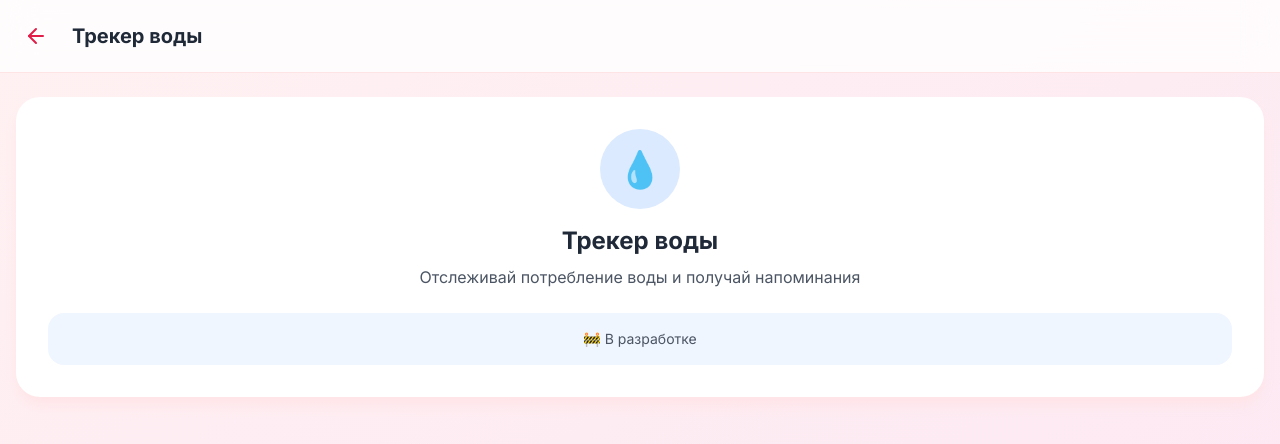
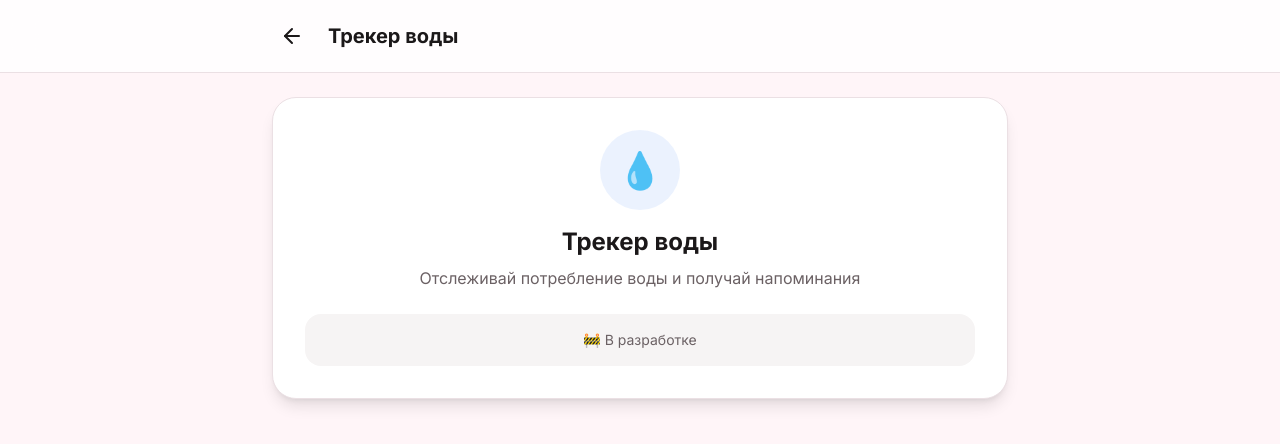
Before and after one commit to FuserOne1/fitmate-ai, a Next.js app: page /water in a window 1280 px wide. Shown: the top 444 px of the page. Built offline with nearby package versions, Linux system fonts and the light colour scheme.

Commit message:
fix: add theme support to ALL pages

```diff
--- a/src/app/body/page.tsx
+++ b/src/app/body/page.tsx
@@ -2,24 +2,28 @@
 
 import Link from 'next/link'
 import { ArrowLeft } from 'lucide-react'
+import { useTheme } from '@/lib/theme'
 
 export default function BodyPage() {
+  const { themeConfig } = useTheme()
   return (
-    <div className="min-h-screen bg-gradient-to-br from-rose-50 to-pink-100">
-      <header className="sticky top-0 z-50 bg-white/80 backdrop-blur-lg border-b border-rose-100">
-        <div className="max-w-7xl mx-auto px-4 py-4 flex items-center gap-4">
-          <Link href="/" className="p-2 hover:bg-rose-100 rounded-xl transition-colors">
-            <ArrowLeft className="w-6 h-6 text-rose-600" />
+    <div className={`min-h-screen ${themeConfig.colors.bg} transition-colors duration-300`}>
+      <header className="sticky top-0 z-50 bg-[hsl(var(--bg-secondary))]/80 backdrop-blur-lg border-b border-[hsl(var(--border))]">
+        <div className="max-w-3xl mx-auto px-4 py-4 flex items-center gap-4">
+          <Link href="/" className="p-2 hover:bg-[hsl(var(--muted))] rounded-xl transition-colors">
+            <ArrowLeft className={`w-6 h-6 ${themeConfig.colors.primaryText}`} />
           </Link>
-          <h1 className="text-xl font-bold text-gray-800">Фото тела</h1>
+          <h1 className="text-xl font-bold text-[hsl(var(--text-primary))]">Фото тела</h1>
         </div>
       </header>
-      <main className="max-w-7xl mx-auto px-4 py-6">
-        <div className="bg-white rounded-3xl p-8 shadow-lg shadow-rose-100 text-center">
-          <div className="text-4xl mb-4">📸</div>
-          <h2 className="text-2xl font-bold text-gray-800 mb-2">Фото тела</h2>
-          <p className="text-gray-600 mb-6">Загружай фото и отслеживай визуальный прогресс</p>
-          <div className="bg-rose-50 rounded-2xl p-4 text-sm text-gray-600">🚧 В разработке</div>
+      <main className="max-w-3xl mx-auto px-4 py-6">
+        <div className="bg-[hsl(var(--card))] rounded-3xl p-8 shadow-lg border border-[hsl(var(--border))] text-center">
+          <div className="w-20 h-20 bg-pink-500/10 rounded-full flex items-center justify-center mx-auto mb-4">
+            <span className="text-4xl">📸</span>
+          </div>
+          <h2 className="text-2xl font-bold text-[hsl(var(--text-primary))] mb-2">Фото тела</h2>
+          <p className="text-[hsl(var(--text-secondary))] mb-6">Загружай фото и отслеживай визуальный прогресс</p>
+          <div className="bg-[hsl(var(--muted))] rounded-2xl p-4 text-sm text-[hsl(var(--text-secondary))]">🚧 В разработке</div>
         </div>
       </main>
     </div>
--- a/src/app/settings/page.tsx
+++ b/src/app/settings/page.tsx
@@ -1,33 +1,39 @@
 'use client'
 
 import Link from 'next/link'
-import { ArrowLeft } from 'lucide-react'
+import { ArrowLeft, User, Bell, Palette } from 'lucide-react'
+import { useTheme } from '@/lib/theme'
 
 export default function SettingsPage() {
+  const { themeConfig } = useTheme()
+
   return (
-    <div className="min-h-screen bg-gradient-to-br from-rose-50 to-pink-100">
-      <header className="sticky top-0 z-50 bg-white/80 backdrop-blur-lg border-b border-rose-100">
-        <div className="max-w-7xl mx-auto px-4 py-4 flex items-center gap-4">
-          <Link href="/" className="p-2 hover:bg-rose-100 rounded-xl transition-colors">
-            <ArrowLeft className="w-6 h-6 text-rose-600" />
+    <div className={`min-h-screen ${themeConfig.colors.bg} transition-colors duration-300`}>
+      <header className="sticky top-0 z-50 bg-[hsl(var(--bg-secondary))]/80 backdrop-blur-lg border-b border-[hsl(var(--border))]">
+        <div className="max-w-3xl mx-auto px-4 py-4 flex items-center gap-4">
+          <Link href="/" className="p-2 hover:bg-[hsl(var(--muted))] rounded-xl transition-colors">
+            <ArrowLeft className={`w-6 h-6 ${themeConfig.colors.primaryText}`} />
           </Link>
-          <h1 className="text-xl font-bold text-gray-800">Настройки</h1>
+          <h1 className="text-xl font-bold text-[hsl(var(--text-primary))]">Настройки</h1>
         </div>
       </header>
 
-      <main className="max-w-7xl mx-auto px-4 py-6">
-        <div className="bg-white rounded-3xl p-8 shadow-lg shadow-rose-100 text-center">
-          <div className="w-20 h-20 bg-gray-100 rounded-full flex items-center justify-center mx-auto mb-4">
-            <span className="text-4xl">⚙️</span>
-          </div>
-          <h2 className="text-2xl font-bold text-gray-800 mb-2">
-            Настройки
-          </h2>
-          <p className="text-gray-600 mb-6">
-            Управление профилем, напоминаниями и темой оформления
-          </p>
-          <div className="bg-gray-50 rounded-2xl p-4 text-sm text-gray-600">
-            🚧 В разработке
+      <main className="max-w-3xl mx-auto px-4 py-6">
+        <div className="bg-[hsl(var(--card))] rounded-3xl p-6 shadow-lg border border-[hsl(var(--border))]">
+          <h2 className="text-lg font-bold text-[hsl(var(--text-primary))] mb-4">⚙️ Настройки</h2>
+          <div className="space-y-3">
+            <Link href="/settings/profile" className="flex items-center p-4 rounded-xl bg-[hsl(var(--muted))] hover:bg-[hsl(var(--muted))]/80 transition-colors">
+              <User className={`w-6 h-6 ${themeConfig.colors.primaryText} mr-4`} />
+              <span className="font-medium text-[hsl(var(--text-primary))]">Профиль</span>
+            </Link>
+            <Link href="/settings/reminders" className="flex items-center p-4 rounded-xl bg-[hsl(var(--muted))] hover:bg-[hsl(var(--muted))]/80 transition-colors">
+              <Bell className={`w-6 h-6 ${themeConfig.colors.primaryText} mr-4`} />
+              <span className="font-medium text-[hsl(var(--text-primary))]">Напоминания</span>
+            </Link>
+            <Link href="/settings/theme" className="flex items-center p-4 rounded-xl bg-[hsl(var(--muted))] hover:bg-[hsl(var(--muted))]/80 transition-colors">
+              <Palette className={`w-6 h-6 ${themeConfig.colors.primaryText} mr-4`} />
+              <span className="font-medium text-[hsl(var(--text-primary))]">Тема</span>
+            </Link>
           </div>
         </div>
       </main>
--- a/src/app/settings/profile/page.tsx
+++ b/src/app/settings/profile/page.tsx
@@ -1,25 +1,33 @@
 'use client'
 
 import Link from 'next/link'
-import { ArrowLeft } from 'lucide-react'
+import { ArrowLeft, User } from 'lucide-react'
+import { useTheme } from '@/lib/theme'
 
 export default function ProfilePage() {
+  const { themeConfig } = useTheme()
+
   return (
-    <div className="min-h-screen bg-gradient-to-br from-rose-50 to-pink-100">
-      <header className="sticky top-0 z-50 bg-white/80 backdrop-blur-lg border-b border-rose-100">
-        <div className="max-w-7xl mx-auto px-4 py-4 flex items-center gap-4">
-          <Link href="/" className="p-2 hover:bg-rose-100 rounded-xl transition-colors">
-            <ArrowLeft className="w-6 h-6 text-rose-600" />
+    <div className={`min-h-screen ${themeConfig.colors.bg} transition-colors duration-300`}>
+      <header className="sticky top-0 z-50 bg-[hsl(var(--bg-secondary))]/80 backdrop-blur-lg border-b border-[hsl(var(--border))]">
+        <div className="max-w-3xl mx-auto px-4 py-4 flex items-center gap-4">
+          <Link href="/" className="p-2 hover:bg-[hsl(var(--muted))] rounded-xl transition-colors">
+            <ArrowLeft className={`w-6 h-6 ${themeConfig.colors.primaryText}`} />
           </Link>
-          <h1 className="text-xl font-bold text-gray-800">Профиль</h1>
+          <h1 className="text-xl font-bold text-[hsl(var(--text-primary))]">Профиль</h1>
         </div>
       </header>
-      <main className="max-w-7xl mx-auto px-4 py-6">
-        <div className="bg-white rounded-3xl p-8 shadow-lg shadow-rose-100 text-center">
-          <div className="text-4xl mb-4">👤</div>
-          <h2 className="text-2xl font-bold text-gray-800 mb-2">Профиль</h2>
-          <p className="text-gray-600 mb-6">Настройки профиля и параметры тела</p>
-          <div className="bg-rose-50 rounded-2xl p-4 text-sm text-gray-600">🚧 В разработке</div>
+
+      <main className="max-w-3xl mx-auto px-4 py-6">
+        <div className="bg-[hsl(var(--card))] rounded-3xl p-8 shadow-lg border border-[hsl(var(--border))] text-center">
+          <div className="w-20 h-20 bg-[hsl(var(--muted))] rounded-full flex items-center justify-center mx-auto mb-4">
+            <User className={`w-10 h-10 ${themeConfig.colors.primaryText}`} />
+          </div>
+          <h2 className="text-2xl font-bold text-[hsl(var(--text-primary))] mb-2">Профиль</h2>
+          <p className="text-[hsl(var(--text-secondary))] mb-6">Настройки профиля и параметры тела</p>
+          <div className="bg-[hsl(var(--muted))] rounded-2xl p-4 text-sm text-[hsl(var(--text-secondary))]">
+            🚧 В разработке
+          </div>
         </div>
       </main>
     </div>
--- a/src/app/settings/reminders/page.tsx
+++ b/src/app/settings/reminders/page.tsx
@@ -1,25 +1,33 @@
 'use client'
 
 import Link from 'next/link'
-import { ArrowLeft } from 'lucide-react'
+import { ArrowLeft, Bell } from 'lucide-react'
+import { useTheme } from '@/lib/theme'
 
 export default function RemindersPage() {
+  const { themeConfig } = useTheme()
+
   return (
-    <div className="min-h-screen bg-gradient-to-br from-rose-50 to-pink-100">
-      <header className="sticky top-0 z-50 bg-white/80 backdrop-blur-lg border-b border-rose-100">
-        <div className="max-w-7xl mx-auto px-4 py-4 flex items-center gap-4">
-          <Link href="/" className="p-2 hover:bg-rose-100 rounded-xl transition-colors">
-            <ArrowLeft className="w-6 h-6 text-rose-600" />
+    <div className={`min-h-screen ${themeConfig.colors.bg} transition-colors duration-300`}>
+      <header className="sticky top-0 z-50 bg-[hsl(var(--bg-secondary))]/80 backdrop-blur-lg border-b border-[hsl(var(--border))]">
+        <div className="max-w-3xl mx-auto px-4 py-4 flex items-center gap-4">
+          <Link href="/" className="p-2 hover:bg-[hsl(var(--muted))] rounded-xl transition-colors">
+            <ArrowLeft className={`w-6 h-6 ${themeConfig.colors.primaryText}`} />
           </Link>
-          <h1 className="text-xl font-bold text-gray-800">Напоминания</h1>
+          <h1 className="text-xl font-bold text-[hsl(var(--text-primary))]">Напоминания</h1>
         </div>
       </header>
-      <main className="max-w-7xl mx-auto px-4 py-6">
-        <div className="bg-white rounded-3xl p-8 shadow-lg shadow-rose-100 text-center">
-          <div className="text-4xl mb-4">🔔</div>
-          <h2 className="text-2xl font-bold text-gray-800 mb-2">Напоминания</h2>
-          <p className="text-gray-600 mb-6">Напоминания о еде, воде и взвешивании</p>
-          <div className="bg-rose-50 rounded-2xl p-4 text-sm text-gray-600">🚧 В разработке</div>
+
+      <main className="max-w-3xl mx-auto px-4 py-6">
+        <div className="bg-[hsl(var(--card))] rounded-3xl p-8 shadow-lg border border-[hsl(var(--border))] text-center">
+          <div className="w-20 h-20 bg-[hsl(var(--muted))] rounded-full flex items-center justify-center mx-auto mb-4">
+            <Bell className={`w-10 h-10 ${themeConfig.colors.primaryText}`} />
+          </div>
+          <h2 className="text-2xl font-bold text-[hsl(var(--text-primary))] mb-2">Напоминания</h2>
+          <p className="text-[hsl(var(--text-secondary))] mb-6">Напоминания о еде, воде и взвешивании</p>
+          <div className="bg-[hsl(var(--muted))] rounded-2xl p-4 text-sm text-[hsl(var(--text-secondary))]">
+            🚧 В разработке
+          </div>
         </div>
       </main>
     </div>
--- a/src/app/settings/theme/page.tsx
+++ b/src/app/settings/theme/page.tsx
@@ -7,67 +7,28 @@ import { useTheme } from '@/lib/theme'
 export default function ThemePage() {
   const { theme, setTheme, themeConfig } = useTheme()
 
-  const themes: Array<{
-    id: string
-    name: string
-    emoji: string
-    gradient: string
-    preview: string
-  }> = [
-    {
-      id: 'rose',
-      name: 'Розовая',
-      emoji: '🌸',
-      gradient: 'from-rose-50 to-pink-100',
-      preview: 'bg-rose-500',
-    },
-    {
-      id: 'lavender',
-      name: 'Лаванда',
-      emoji: '💜',
-      gradient: 'from-violet-50 to-purple-100',
-      preview: 'bg-violet-500',
-    },
-    {
-      id: 'peach',
-      name: 'Персик',
-      emoji: '🍑',
-      gradient: 'from-orange-50 to-amber-100',
-      preview: 'bg-orange-500',
-    },
-    {
-      id: 'sage',
-      name: 'Шалфей',
-      emoji: '🌿',
-      gradient: 'from-emerald-50 to-green-100',
-      preview: 'bg-emerald-500',
-    },
-    {
-      id: 'dark',
-      name: 'Тёмная',
-      emoji: '🌙',
-      gradient: 'from-gray-900 to-gray-800',
-      preview: 'bg-gray-700',
-    },
+  const themes = [
+    { id: 'rose', name: 'Розовая', emoji: '🌸' },
+    { id: 'lavender', name: 'Лаванда', emoji: '💜' },
+    { id: 'peach', name: 'Персик', emoji: '🍑' },
+    { id: 'sage', name: 'Шалфей', emoji: '🌿' },
+    { id: 'dark', name: 'Тёмная', emoji: '🌙' },
   ]
 
   return (
-    <div className={`min-h-screen bg-gradient-to-br ${themeConfig.colors.gradient}`}>
-      <header className="sticky top-0 z-50 bg-white/80 backdrop-blur-lg border-b border-white/20">
+    <div className={`min-h-screen ${themeConfig.colors.bg} transition-colors duration-300`}>
+      <header className="sticky top-0 z-50 bg-[hsl(var(--bg-secondary))]/80 backdrop-blur-lg border-b border-[hsl(var(--border))]">
         <div className="max-w-3xl mx-auto px-4 py-4 flex items-center gap-4">
-          <Link
-            href="/settings"
-            className="p-2 hover:bg-white/50 rounded-xl transition-colors"
-          >
-            <ArrowLeft className="w-6 h-6" />
+          <Link href="/settings" className="p-2 hover:bg-[hsl(var(--muted))] rounded-xl transition-colors">
+            <ArrowLeft className={`w-6 h-6 ${themeConfig.colors.primaryText}`} />
           </Link>
-          <h1 className="text-xl font-bold">Выбор темы</h1>
+          <h1 className="text-xl font-bold text-[hsl(var(--text-primary))]">Выбор темы</h1>
         </div>
       </header>
 
       <main className="max-w-3xl mx-auto px-4 py-6">
-        <div className="bg-white rounded-3xl p-6 shadow-lg mb-6">
-          <p className="text-gray-600 mb-4">
+        <div className="bg-[hsl(var(--card))] rounded-3xl p-6 shadow-lg border border-[hsl(var(--border))] mb-6">
+          <p className="text-[hsl(var(--text-secondary))] mb-4">
             Выбери тему оформления для приложения:
           </p>
           <div className="grid grid-cols-1 gap-3">
@@ -77,23 +38,28 @@ export default function ThemePage() {
                 onClick={() => setTheme(t.id as any)}
                 className={`relative flex items-center p-4 rounded-2xl border-2 transition-all ${
                   theme === t.id
-                    ? 'border-rose-500 bg-rose-50'
-                    : 'border-gray-200 hover:border-gray-300'
+                    ? `border-[hsl(var(--primary))] bg-[hsl(var(--muted))]`
+                    : 'border-[hsl(var(--border))] hover:border-[hsl(var(--border))]/60'
                 }`}
               >
-                <div
-                  className={`w-16 h-16 rounded-xl bg-gradient-to-br ${t.gradient} flex items-center justify-center text-3xl mr-4 shadow-md`}
+                <div className={`w-16 h-16 rounded-xl bg-gradient-to-br flex items-center justify-center text-3xl mr-4 shadow-md
+                  ${t.id === 'rose' ? 'from-rose-50 to-pink-100' :
+                    t.id === 'lavender' ? 'from-violet-50 to-purple-100' :
+                    t.id === 'peach' ? 'from-orange-50 to-amber-100' :
+                    t.id === 'sage' ? 'from-emerald-50 to-green-100' :
+                    'from-gray-700 to-gray-900'
+                  }`}
                 >
                   {t.emoji}
                 </div>
                 <div className="flex-1 text-left">
-                  <p className="font-semibold text-gray-800">{t.name}</p>
-                  <p className="text-sm text-gray-500">
+                  <p className="font-semibold text-[hsl(var(--text-primary))]">{t.name}</p>
+                  <p className="text-sm text-[hsl(var(--text-secondary))]">
                     {t.id === theme ? 'Выбрана' : 'Нажми для выбора'}
                   </p>
                 </div>
                 {theme === t.id && (
-                  <div className="w-8 h-8 bg-rose-500 rounded-full flex items-center justify-center">
+                  <div className={`w-8 h-8 ${themeConfig.colors.primaryBg} rounded-full flex items-center justify-center`}>
                     <Check className="w-5 h-5 text-white" />
                   </div>
                 )}
@@ -103,21 +69,19 @@ export default function ThemePage() {
         </div>
 
         {/* Preview */}
-        <div className="bg-white rounded-3xl p-6 shadow-lg">
-          <h2 className="text-lg font-bold text-gray-800 mb-4">
+        <div className="bg-[hsl(var(--card))] rounded-3xl p-6 shadow-lg border border-[hsl(var(--border))]">
+          <h2 className="text-lg font-bold text-[hsl(var(--text-primary))] mb-4">
             Предпросмотр
           </h2>
           <div className={`rounded-2xl p-6 bg-gradient-to-br ${themeConfig.colors.gradient}`}>
-            <div className="bg-white/90 backdrop-blur rounded-xl p-4 shadow-md">
+            <div className="bg-[hsl(var(--card))]/90 backdrop-blur rounded-xl p-4 shadow-md border border-[hsl(var(--border))]">
               <p className={`font-bold ${themeConfig.colors.primaryText} mb-2`}>
                 {themeConfig.name} {themeConfig.emoji}
               </p>
-              <p className="text-sm text-gray-600">
+              <p className="text-sm text-[hsl(var(--text-secondary))]">
                 Так будет выглядеть твоё приложение с этой темой
               </p>
-              <button
-                className={`mt-3 px-4 py-2 ${themeConfig.colors.primaryBg} text-white rounded-lg text-sm font-medium`}
-              >
+              <button className={`mt-3 px-4 py-2 ${themeConfig.colors.primaryBg} text-white rounded-lg text-sm font-medium`}>
                 Пример кнопки
               </button>
             </div>
--- a/src/app/stats/page.tsx
+++ b/src/app/stats/page.tsx
@@ -2,24 +2,28 @@
 
 import Link from 'next/link'
 import { ArrowLeft } from 'lucide-react'
+import { useTheme } from '@/lib/theme'
 
 export default function StatsPage() {
+  const { themeConfig } = useTheme()
   return (
-    <div className="min-h-screen bg-gradient-to-br from-rose-50 to-pink-100">
-      <header className="sticky top-0 z-50 bg-white/80 backdrop-blur-lg border-b border-rose-100">
-        <div className="max-w-7xl mx-auto px-4 py-4 flex items-center gap-4">
-          <Link href="/" className="p-2 hover:bg-rose-100 rounded-xl transition-colors">
-            <ArrowLeft className="w-6 h-6 text-rose-600" />
+    <div className={`min-h-screen ${themeConfig.colors.bg} transition-colors duration-300`}>
+      <header className="sticky top-0 z-50 bg-[hsl(var(--bg-secondary))]/80 backdrop-blur-lg border-b border-[hsl(var(--border))]">
+        <div className="max-w-3xl mx-auto px-4 py-4 flex items-center gap-4">
+          <Link href="/" className="p-2 hover:bg-[hsl(var(--muted))] rounded-xl transition-colors">
+            <ArrowLeft className={`w-6 h-6 ${themeConfig.colors.primaryText}`} />
           </Link>
-          <h1 className="text-xl font-bold text-gray-800">Статистика</h1>
+          <h1 className="text-xl font-bold text-[hsl(var(--text-primary))]">Статистика</h1>
         </div>
       </header>
-      <main className="max-w-7xl mx-auto px-4 py-6">
-        <div className="bg-white rounded-3xl p-8 shadow-lg shadow-rose-100 text-center">
-          <div className="text-4xl mb-4">📊</div>
-          <h2 className="text-2xl font-bold text-gray-800 mb-2">Статистика</h2>
-          <p className="text-gray-600 mb-6">Графики прогресса и достижения</p>
-          <div className="bg-rose-50 rounded-2xl p-4 text-sm text-gray-600">🚧 В разработке</div>
+      <main className="max-w-3xl mx-auto px-4 py-6">
+        <div className="bg-[hsl(var(--card))] rounded-3xl p-8 shadow-lg border border-[hsl(var(--border))] text-center">
+          <div className="w-20 h-20 bg-green-500/10 rounded-full flex items-center justify-center mx-auto mb-4">
+            <span className="text-4xl">📊</span>
+          </div>
+          <h2 className="text-2xl font-bold text-[hsl(var(--text-primary))] mb-2">Статистика</h2>
+          <p className="text-[hsl(var(--text-secondary))] mb-6">Графики прогресса и достижения</p>
+          <div className="bg-[hsl(var(--muted))] rounded-2xl p-4 text-sm text-[hsl(var(--text-secondary))]">🚧 В разработке</div>
         </div>
       </main>
     </div>
--- a/src/app/water/page.tsx
+++ b/src/app/water/page.tsx
@@ -2,33 +2,28 @@
 
 import Link from 'next/link'
 import { ArrowLeft } from 'lucide-react'
+import { useTheme } from '@/lib/theme'
 
 export default function WaterPage() {
+  const { themeConfig } = useTheme()
   return (
-    <div className="min-h-screen bg-gradient-to-br from-rose-50 to-pink-100">
-      <header className="sticky top-0 z-50 bg-white/80 backdrop-blur-lg border-b border-rose-100">
-        <div className="max-w-7xl mx-auto px-4 py-4 flex items-center gap-4">
-          <Link href="/" className="p-2 hover:bg-rose-100 rounded-xl transition-colors">
-            <ArrowLeft className="w-6 h-6 text-rose-600" />
+    <div className={`min-h-screen ${themeConfig.colors.bg} transition-colors duration-300`}>
+      <header className="sticky top-0 z-50 bg-[hsl(var(--bg-secondary))]/80 backdrop-blur-lg border-b border-[hsl(var(--border))]">
+        <div className="max-w-3xl mx-auto px-4 py-4 flex items-center gap-4">
+          <Link href="/" className="p-2 hover:bg-[hsl(var(--muted))] rounded-xl transition-colors">
+            <ArrowLeft className={`w-6 h-6 ${themeConfig.colors.primaryText}`} />
           </Link>
-          <h1 className="text-xl font-bold text-gray-800">Трекер воды</h1>
+          <h1 className="text-xl font-bold text-[hsl(var(--text-primary))]">Трекер воды</h1>
         </div>
       </header>
-
-      <main className="max-w-7xl mx-auto px-4 py-6">
-        <div className="bg-white rounded-3xl p-8 shadow-lg shadow-rose-100 text-center">
-          <div className="w-20 h-20 bg-blue-100 rounded-full flex items-center justify-center mx-auto mb-4">
+      <main className="max-w-3xl mx-auto px-4 py-6">
+        <div className="bg-[hsl(var(--card))] rounded-3xl p-8 shadow-lg border border-[hsl(var(--border))] text-center">
+          <div className="w-20 h-20 bg-blue-500/10 rounded-full flex items-center justify-center mx-auto mb-4">
             <span className="text-4xl">💧</span>
           </div>
-          <h2 className="text-2xl font-bold text-gray-800 mb-2">
-            Трекер воды
-          </h2>
-          <p className="text-gray-600 mb-6">
-            Отслеживай потребление воды и получай напоминания
-          </p>
-          <div className="bg-blue-50 rounded-2xl p-4 text-sm text-gray-600">
-            🚧 В разработке
-          </div>
+          <h2 className="text-2xl font-bold text-[hsl(var(--text-primary))] mb-2">Трекер воды</h2>
+          <p className="text-[hsl(var(--text-secondary))] mb-6">Отслеживай потребление воды и получай напоминания</p>
+          <div className="bg-[hsl(var(--muted))] rounded-2xl p-4 text-sm text-[hsl(var(--text-secondary))]">🚧 В разработке</div>
         </div>
       </main>
     </div>
--- a/src/app/weight/page.tsx
+++ b/src/app/weight/page.tsx
@@ -1,34 +1,29 @@
 'use client'
 
 import Link from 'next/link'
-import { ArrowLeft } from 'lucide-react'
+import { ArrowLeft, Scale } from 'lucide-react'
+import { useTheme } from '@/lib/theme'
 
 export default function WeightPage() {
+  const { themeConfig } = useTheme()
   return (
-    <div className="min-h-screen bg-gradient-to-br from-rose-50 to-pink-100">
-      <header className="sticky top-0 z-50 bg-white/80 backdrop-blur-lg border-b border-rose-100">
-        <div className="max-w-7xl mx-auto px-4 py-4 flex items-center gap-4">
-          <Link href="/" className="p-2 hover:bg-rose-100 rounded-xl transition-colors">
-            <ArrowLeft className="w-6 h-6 text-rose-600" />
+    <div className={`min-h-screen ${themeConfig.colors.bg} transition-colors duration-300`}>
+      <header className="sticky top-0 z-50 bg-[hsl(var(--bg-secondary))]/80 backdrop-blur-lg border-b border-[hsl(var(--border))]">
+        <div className="max-w-3xl mx-auto px-4 py-4 flex items-center gap-4">
+          <Link href="/" className="p-2 hover:bg-[hsl(var(--muted))] rounded-xl transition-colors">
+            <ArrowLeft className={`w-6 h-6 ${themeConfig.colors.primaryText}`} />
           </Link>
-          <h1 className="text-xl font-bold text-gray-800">Взвешивания</h1>
+          <h1 className="text-xl font-bold text-[hsl(var(--text-primary))]">Взвешивания</h1>
         </div>
       </header>
-
-      <main className="max-w-7xl mx-auto px-4 py-6">
-        <div className="bg-white rounded-3xl p-8 shadow-lg shadow-rose-100 text-center">
-          <div className="w-20 h-20 bg-purple-100 rounded-full flex items-center justify-center mx-auto mb-4">
-            <span className="text-4xl">⚖️</span>
+      <main className="max-w-3xl mx-auto px-4 py-6">
+        <div className="bg-[hsl(var(--card))] rounded-3xl p-8 shadow-lg border border-[hsl(var(--border))] text-center">
+          <div className="w-20 h-20 bg-purple-500/10 rounded-full flex items-center justify-center mx-auto mb-4">
+            <Scale className={`w-10 h-10 ${themeConfig.colors.primaryText}`} />
           </div>
-          <h2 className="text-2xl font-bold text-gray-800 mb-2">
-            Взвешивания
-          </h2>
-          <p className="text-gray-600 mb-6">
-            Записывай вес, отслеживай прогресс и получай AI-анализ трендов
-          </p>
-          <div className="bg-purple-50 rounded-2xl p-4 text-sm text-gray-600">
-            🚧 В разработке
-          </div>
+          <h2 className="text-2xl font-bold text-[hsl(var(--text-primary))] mb-2">Взвешивания</h2>
+          <p className="text-[hsl(var(--text-secondary))] mb-6">Записывай вес, отслеживай прогресс и получай AI-анализ трендов</p>
+          <div className="bg-[hsl(var(--muted))] rounded-2xl p-4 text-sm text-[hsl(var(--text-secondary))]">🚧 В разработке</div>
         </div>
       </main>
     </div>
```
